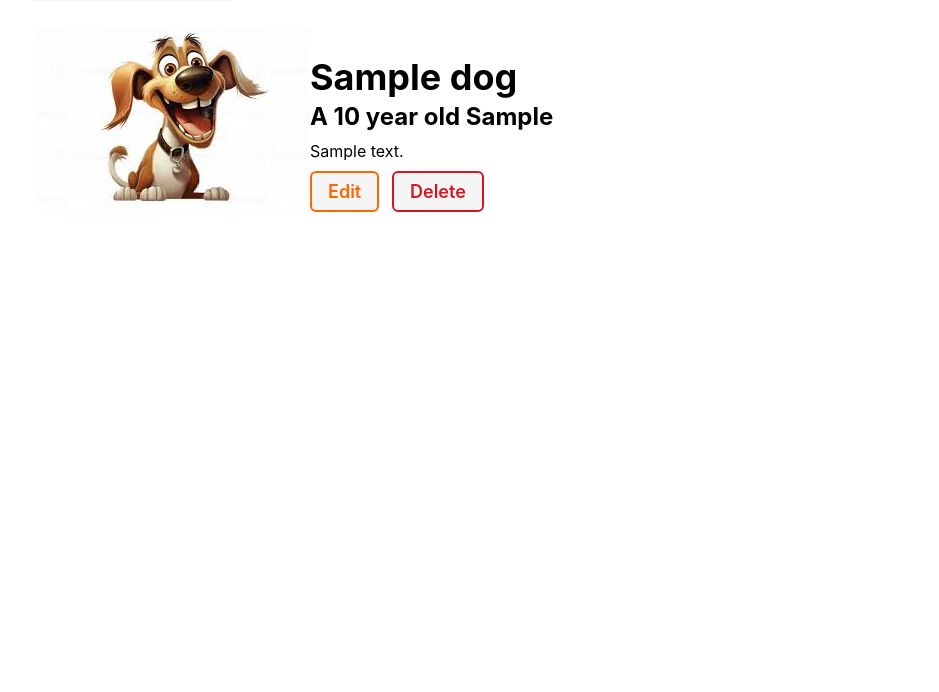
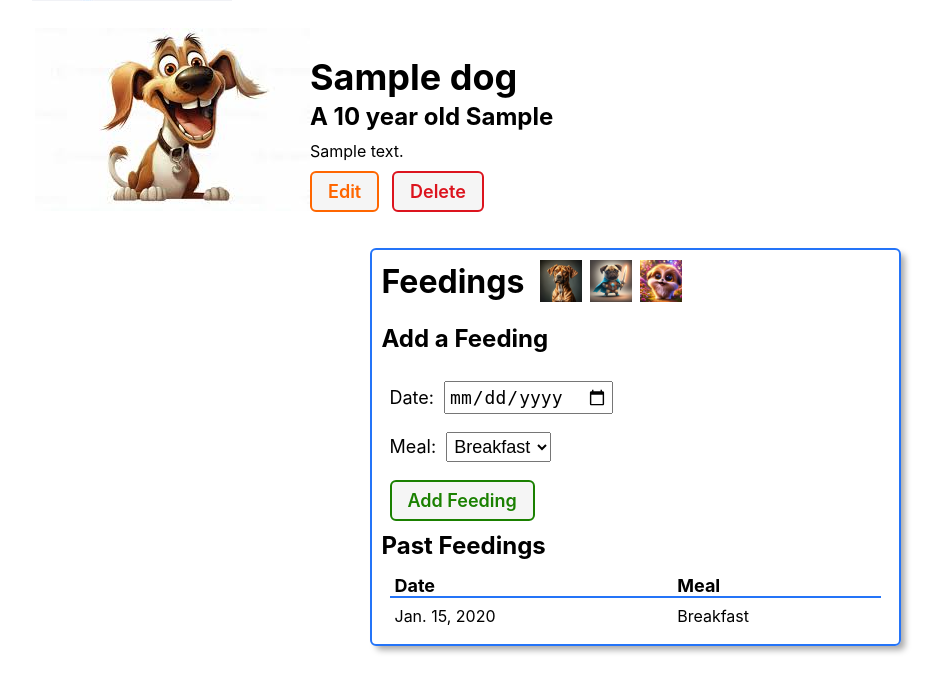
Before and after one commit to deshaeb/dogcollector, a Django app: page /dogs/1/ in a window 1280 px wide. Shown: the part 62-754 px from the top of the page, without its empty margins (5-944 px from the left). Run offline with Django 5.2, Linux system fonts and the light colour scheme; tables that the repository leaves empty hold one stand-in row (values such as "Sample post").

Commit message:
Lab Part 5

```diff
--- a/main_app/admin.py
+++ b/main_app/admin.py
@@ -1,5 +1,6 @@
 from django.contrib import admin
-from .models import Dog
+from .models import Dog, Feeding
 
 # Register your models here.
 admin.site.register(Dog)
+admin.site.register(Feeding)
--- /dev/null
+++ b/main_app/forms.py
@@ -0,0 +1,16 @@
+from django import forms
+from .models import Feeding
+
+class FeedingForm(forms.ModelForm):
+    class Meta:
+        model = Feeding
+        fields = ['date', 'meal']
+        widgets = {
+            'date': forms.DateInput(
+                format=('%Y-%m-%d'),
+                attrs={
+                    'placeholder': 'Select a date',
+                    'type': 'date'
+                }
+            ),
+        }
--- a/main_app/models.py
+++ b/main_app/models.py
@@ -1,6 +1,11 @@
 from django.db import models
 from django.urls import reverse
 
+MEALS = (
+    ('B', 'Breakfast'),
+    ('L', 'Lunch'),
+    ('D', 'Dinner')
+)
 
 # Create your models here.
 class Dog(models.Model):
@@ -14,3 +19,20 @@ class Dog(models.Model):
 
     def get_absolute_url(self):
         return reverse('dog-detail', kwargs={'dog_id': self.id})
+
+
+class Feeding(models.Model):
+    date = models.DateField()
+    meal = models.CharField(
+        max_length=1,
+        choices=MEALS,
+        default=MEALS[0][0]
+        )
+
+    dog = models.ForeignKey(Dog, on_delete=models.CASCADE)
+
+    def __str__(self):
+        return f'{self.get_meal_display()} on {self.date}'
+
+    class Meta:
+        ordering = ['-date']
--- a/main_app/templates/dogs/detail.html
+++ b/main_app/templates/dogs/detail.html
@@ -23,4 +23,59 @@
     </div>
   </div>
 </section>
+
+
+<!-- Existing dog-container above -->
+<div class="feedings-toy-container">
+  <section class="feedings">
+    <div class="subsection-title">
+      <h2>Feedings</h2>
+      <img
+        src="{% static 'images/dog-cone.png' %}"
+        alt="An ice cream cone dog"
+      />
+      <img src="{% static 'images/dog-onigiri.png' %}" alt="A dog as onigiri" />
+      <img
+        src="{% static 'images/cool-dog.jpg' %}"
+        alt="A kabob of kittens"
+      />
+    </div>
+
+    <h3>Add a Feeding</h3>
+    <form
+      action="{% url 'add-feeding' dog.id %}"
+      method="post"
+      class="subsection-content"
+      autocomplete="off"
+    >
+      {% csrf_token %} {{ feeding_form.as_p }}
+      <button type="submit" class="btn submit">Add Feeding</button>
+    </form>
+
+    <h3>Past Feedings</h3>
+    {% if dog.feeding_set.all.count %}
+    <table>
+      <thead>
+        <tr>
+          <th>Date</th>
+          <th>Meal</th>
+        </tr>
+      </thead>
+      <tbody>
+        {% for feeding in dog.feeding_set.all %}
+        <tr>
+          <td>{{feeding.date}}</td>
+          <td>{{feeding.get_meal_display}}</td>
+        </tr>
+        {% endfor %}
+      </tbody>
+    </table>
+    {% else %}
+    <div class="subsection-content">
+      <p>⚠️ {{dog.name}} has not been fed!</p>
+    </div>
+    {% endif %}
+  </section>
+</div>
+
 {% endblock %}
--- a/main_app/urls.py
+++ b/main_app/urls.py
@@ -9,4 +9,5 @@ urlpatterns = [
   path('dogs/<int:dog_id>/', views.dog_detail, name='dog-detail'),
   path('dogs/<int:pk>/update/', views.DogUpdate.as_view(), name='dog-update'),
   path('dogs/<int:pk>/delete/', views.DogDelete.as_view(), name='dog-delete'),
+  path('dogs/<int:dog_id>/add-feeding', views.add_feeding, name='add-feeding'),
 ]
--- a/main_app/views.py
+++ b/main_app/views.py
@@ -1,7 +1,7 @@
-from django.shortcuts import render
+from django.shortcuts import render, redirect
 from django.views.generic.edit import CreateView, UpdateView, DeleteView
 from .models import Dog
-
+from .forms import FeedingForm
 
 # Create your views here.
 def home(request):
@@ -16,7 +16,8 @@ def dog_index(request):
 
 def dog_detail(request, dog_id):
   dog = Dog.objects.get(id=dog_id)
-  return render(request,  'dogs/detail.html', {'dog': dog})
+  feeding_form = FeedingForm()
+  return render(request,  'dogs/detail.html', {'dog': dog, 'feeding_form': feeding_form})
 
 class DogCreate(CreateView):
   model = Dog
@@ -30,3 +31,12 @@ class DogUpdate(UpdateView):
 class DogDelete(DeleteView):
   model = Dog
   success_url = '/dogs/'
+
+def add_feeding(request, dog_id):
+  # request.POST is a QueryDict (dictionary-like object)
+  form = FeedingForm(request.POST)
+  if form.is_valid():
+    new_feeding = form.save(commit=False)
+    new_feeding.dog_id = dog_id
+    new_feeding.save()
+  return redirect('dog-detail', dog_id=dog_id)
```
Also changed, not shown: main_app/migrations/0002_feeding.py (added).
